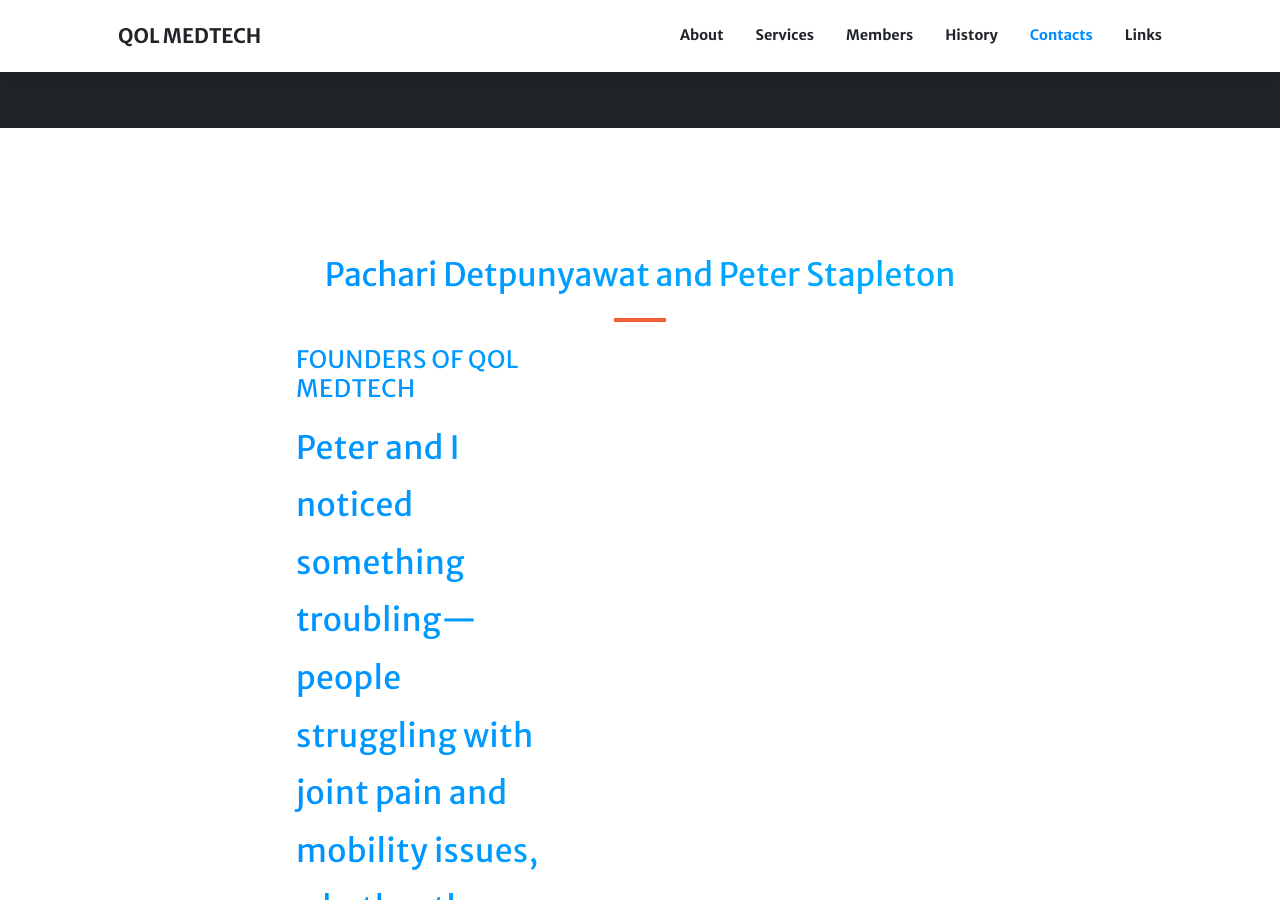
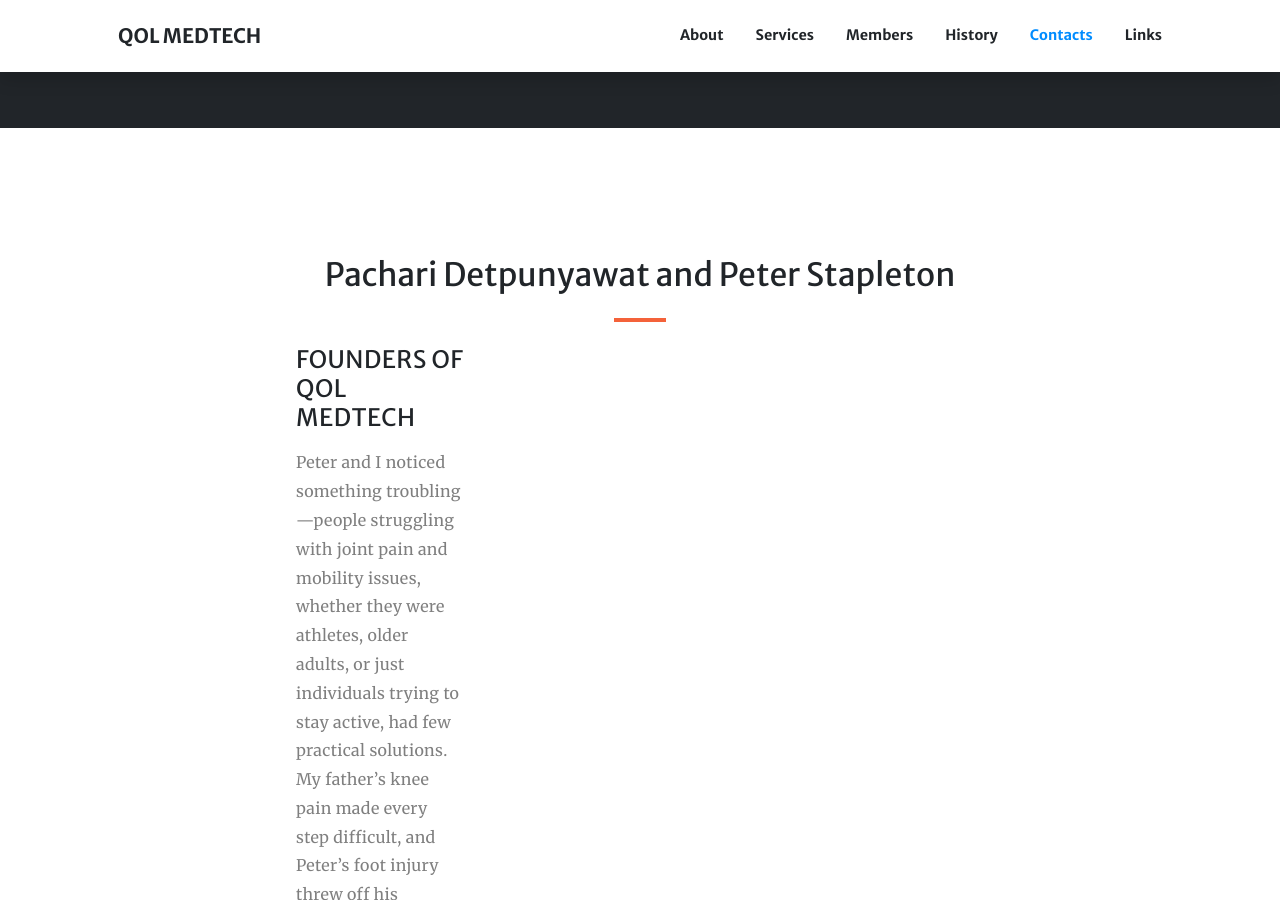
Before and after one commit to QOLMedTech/old-site, a Jekyll site: the page built from index.md, in a window 1280 px wide and 900 px high, scrolled down 2642 px. Built offline with Jekyll 4.4.1, drawn with Linux system fonts in a browser that asks for light colours; comment, search, counter and statistics services are not loaded.

Commit message:
Revert "color"
This reverts commit 4c84c3b474c698019b22eb1a76a11cd35974ce36.

```diff
--- a/_includes/members.html
+++ b/_includes/members.html
@@ -1,15 +1,6 @@
 <section class="page-section {{ section.background_style }}" id="{{ section.section_id }}">
   <div class="container px-4 px-lg-5">
-    <h2 class="mt-0 text-center" style="
-
-
-    background: linear-gradient(90deg, #008cff, #00b6ff);
-    -webkit-background-clip: text;
-    -webkit-text-fill-color: transparent;
-    background-clip: text;
-    color: transparent;
-">
-    {{ section.title }}
+    <h2 class="text-center mt-0">{{ section.title }}</h2>
     <hr class="divider border border-primary border-2">
     <div class="row justify-content-center">
       {% for member in section.members %}
```
